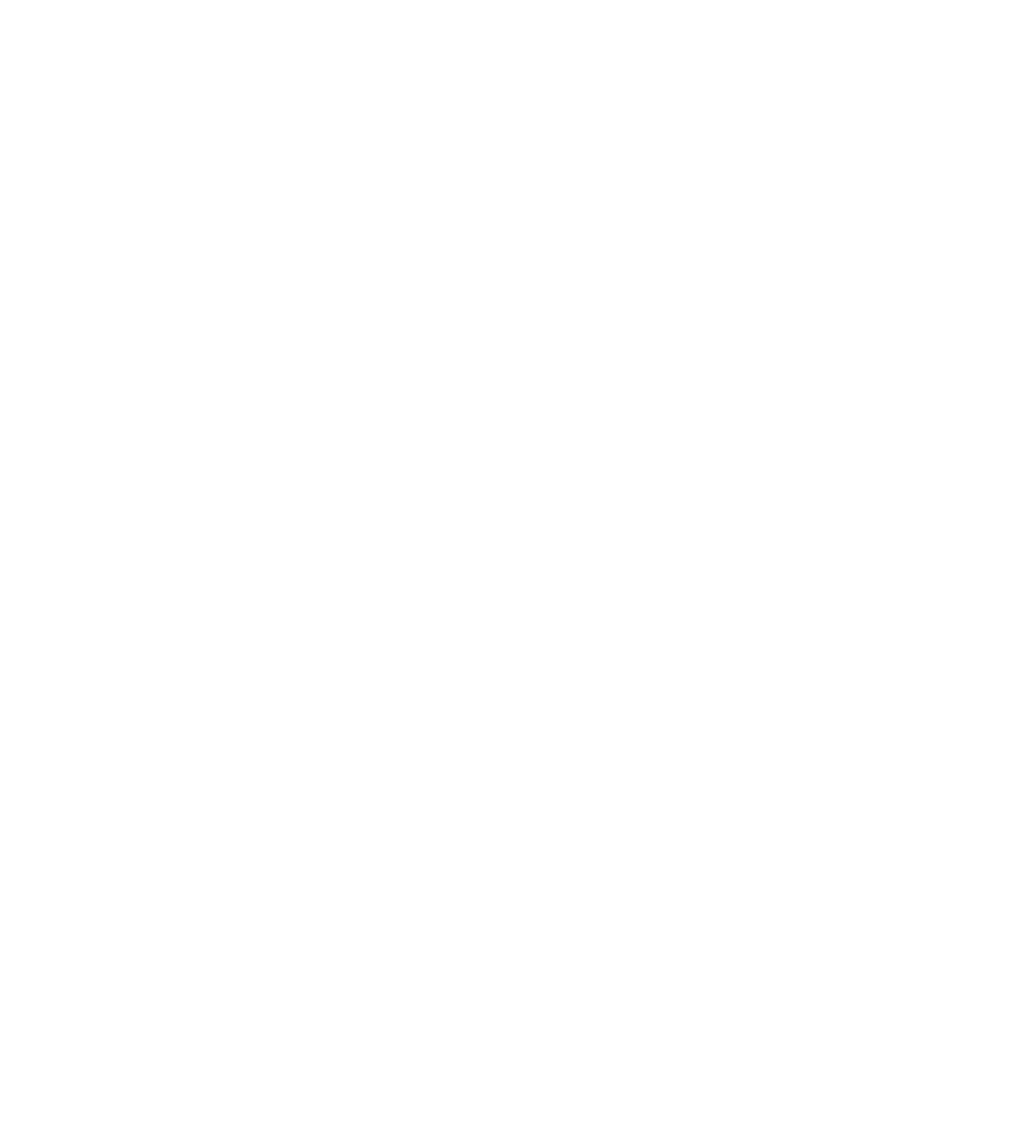
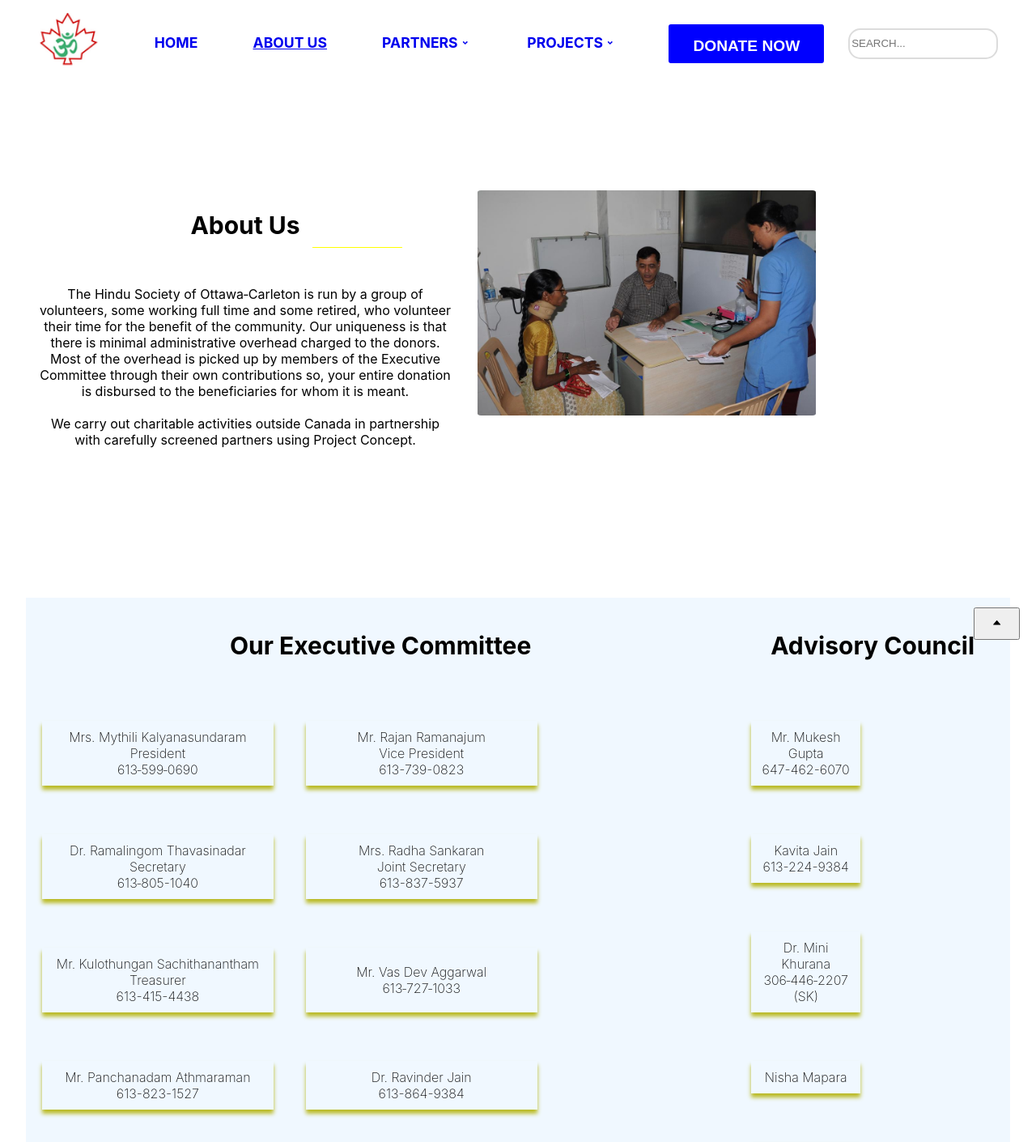
Before and after one commit to weixin-you/weixin-you.github.com, a React (Create React App) app: page /about in a window 1280 px wide. Before the commit this address had no page. Shown: the top 1410 px of the page at 81% size. Before the commit the page ends 800 px from the top, so only its background shows below. Built offline with nearby package versions, Linux system fonts and the light colour scheme.

Commit message:
About Us page added

```diff
--- a/src/App.js
+++ b/src/App.js
@@ -7,6 +7,7 @@
 import PastProjects from './pages/PastProjects'
 import Partners from './pages/Partners'
 import CharitiesSupported from './pages/CharitiesSupported'
+import About from './pages/About'
 
 function App() {
   return  (
@@ -15,6 +16,7 @@
       <Routes>
         <Route path="/" element={<Home />} />
         <Route path="/donate" element={<Donate />} />
+        <Route path="/about" element={<About />} />
         <Route path="/ongoing-projects" element={<OngoingProjects />} />
         <Route path="/past-projects" element={<PastProjects />} />
         <Route path="/partners" element={<Partners />} />
--- a/src/components/Header.js
+++ b/src/components/Header.js
@@ -11,7 +11,7 @@
         <nav>
           <ul className='header-nav'>
             <li><Link className='linkhome' to='/'>HOME</Link></li>
-            <li>ABOUT US</li>
+            <li><Link className='linkAbout' to='/about'>ABOUT US</Link></li>
             <li className="dropdown">
               <a href="/partners" className="dropdown-link">
                 PARTNERS<span className="dropdown-icon"><RiArrowDropDownLine /></span>
--- /dev/null
+++ b/src/pages/About.js
@@ -0,0 +1,63 @@
+import React from 'react';
+import Header from '../components/Header';
+import Footer from '../components/Footer';
+import '../styles/About.css';
+import background from "../images/caring.jpg";
+
+const About = () => {
+  return (
+    <div className="about-us">
+      <Header />
+      <div className="about-content">
+        <div className="section-container">
+          <div>
+            <h2>About Us</h2>
+            <div className="description">
+              <p>
+                The Hindu Society of Ottawa‐Carleton is run by a group of volunteers, some working full time and some retired, who volunteer their time for the benefit of the community. Our uniqueness is that there is minimal administrative overhead charged to the donors. Most of the overhead is picked up by members of the Executive Committee through their own contributions so, your entire donation is disbursed to the beneficiaries for whom it is meant.
+                <br></br> <br></br>
+                We carry out charitable activities outside Canada in partnership with carefully screened partners using Project Concept.
+              </p>
+            </div>
+          </div>
+          <div class="image-container">
+            <div className="image">
+              <img src={background} alt="About Us" />
+              <div class="image-overlay"></div>
+            </div>
+          </div>
+        </div>
+        <br />
+        <div class="container">
+          <div class="committee">
+            <h2>Our Executive Committee</h2>
+            <ul>
+              <li>Mrs. Mythili Kalyanasundaram <br></br> President <br></br> 613‐599‐0690</li>
+              <li>Mr. Rajan Ramanajum <br></br> Vice President <br></br> 613-739-0823</li>
+              <li>Dr. Ramalingom Thavasinadar <br></br> Secretary <br></br> 613‐805-1040</li>
+              <li>Mrs. Radha Sankaran <br></br> Joint Secretary <br></br> 613-837-5937</li>
+              <li>Mr. Kulothungan Sachithanantham <br></br> Treasurer <br></br> 613-415-4438</li>
+              <li>Mr. Vas Dev Aggarwal <br></br> 613‐727‐1033</li>
+              <li>Mr. Panchanadam Athmaraman <br></br> 613-823-1527</li>
+              <li>Dr. Ravinder Jain <br></br> 613-864-9384</li>
+              <li>Dr. Thangam Parameswaran <br></br> 613-824-5335</li>
+            </ul>
+          </div>
+          <div class="council">
+            <h2>Advisory Council</h2>
+            <ul>
+              <li>Mr. Mukesh Gupta <br></br> 647-462-6070</li>
+              <li>Kavita Jain <br></br> 613-224-9384</li>
+              <li>Dr. Mini Khurana <br></br> 306‐446‐2207 (SK)</li>
+              <li>Nisha Mapara</li>
+              <li>Satish Mallya</li>
+            </ul>
+          </div>
+        </div>
+      </div>
+      <Footer />
+    </div>
+  );
+};
+
+export default About;
--- /dev/null
+++ b/src/styles/About.css
@@ -0,0 +1,158 @@
+/* Styles for the content section */
+.about-content {
+    padding-top: 2em;
+    padding-bottom: 5em;
+}
+
+/* Styles for the section container */
+.section-container {
+    display: flex;
+    flex-direction: row;
+    padding-right: 11em;
+    margin: 6em;
+    margin-left: 1em;
+}
+
+/* Styles for the h2 headings */
+h2 {
+    font-size: 30px;
+    position: relative;
+}
+
+/* Styles for the line after h2 headings */
+.section-container>div>h2::after {
+    content: "";
+    position: absolute;
+    left: 12em;
+    bottom: -10px;
+    width: 20%;
+    height: 1px;
+    background-color: yellow;
+}
+
+/* Styles for the section container's div elements */
+.section-container>div {
+    text-align: center;
+    margin-left: 10px;
+}
+
+/* Styles for the description text */
+.description {
+    margin: 5px;
+    font-size: medium;
+}
+
+/* Styles for the images */
+.image {
+    justify-content: flex-end;
+}
+
+/* Styles for the images within the container */
+.image img {
+    max-width: 190%;
+    height: auto;
+    border-radius: 1%;
+}
+
+/* Styles for the hover effect on images */
+.image img:hover {
+    box-sizing: border-box;
+    box-shadow: 0px 5px 10px 0px #07000b;
+}
+
+/* Styles for the main container */
+.container {
+    margin: 2em;
+    padding-top: 1em;
+    display: flex;
+    align-items: flex-start;
+    background-color: aliceblue;
+}
+
+/* Styles for the div elements within the container */
+.container>div {
+    text-align: center;
+}
+
+/* Styles for the unordered lists within the container */
+.container ul {
+    list-style: none;
+    padding: 0;
+    margin: 0;
+    display: flex;
+    flex-wrap: wrap;
+}
+
+/* Styles for the committee items within the container */
+.container .committee ul li {
+    flex-basis: calc(34.33% - 15px);
+    /* Set the width of each committee box */
+}
+
+/* Styles for the council items within the container */
+.container .council ul li {
+    flex-basis: calc(40% - 1px);
+    /* Set the width of each council box */
+}
+
+/* Styles for all list items within the container */
+.container ul li {
+    margin: 50px 20px 20px 20px;
+    font-weight: 180;
+    color: rgb(14, 14, 14);
+    text-align: center;
+    display: flex;
+    flex-direction: column;
+    justify-content: center;
+    align-items: center;
+    box-sizing: border-box;
+    box-shadow: 0px 5px 5px 0px #baba23;
+    padding: 10px;
+    /* Add padding for spacing */
+    margin-bottom: 10px;
+    /* Add spacing between boxes */
+    text-align: center;
+    /* Center the text horizontally */
+}
+
+/* Styles for the hover effect on list items within the container */
+.container ul li:hover {
+    font-weight: 400;
+    box-shadow: 2px 5px 5px 2px #baba23;
+}
+
+/* Media query for screens smaller than 768px */
+@media (max-width: 767px) {
+    .section-container {
+        flex-direction: column;
+        padding-right: 0;
+    }
+
+    .section-container>div {
+        margin-left: 0;
+    }
+
+    .image {
+        justify-content: center;
+    }
+
+    .image img {
+        max-width: 100%;
+    }
+}
+
+/* Media query for screens between 768px and 1023px */
+@media (min-width: 768px) and (max-width: 1023px) {
+    .section-container {
+        flex-direction: column;
+        padding-right: 0;
+    }
+}
+
+/* Media query for screens larger than 1023px */
+@media (min-width: 1024px) {
+    .section-container {
+        flex-direction: row;
+        padding-right: 11em;
+    }
+}
```
